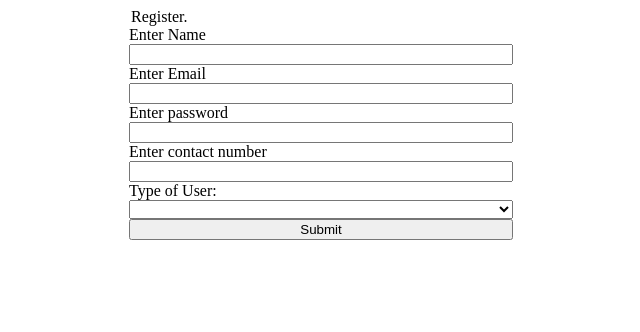
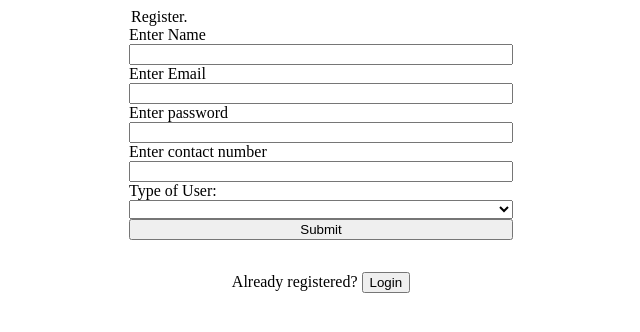
Before and after one commit to ishansathe/byShip, a website: page src/registration_files/register.html in a window 1280 px wide. Shown: the whole page, without its empty margins (319-959 px from the left). Drawn offline with Linux system fonts and the light colour scheme.

Commit message:
Added login button to register page.

```diff
--- a/server.mjs
+++ b/server.mjs
@@ -240,7 +240,7 @@ app.get('/home', (req, res) => {
 app.get('/login', (req, res) => {
     console.log(req.query)
     if(req.query.code == '1') {
-        res.render('login', {existence_error : "Invalid Username, Password, Type or all."})
+        res.render('login', {existence_error : "Invalid Username, Password, User Type or all."})
         return;
     }
 
--- a/src/registration_files/register.html
+++ b/src/registration_files/register.html
@@ -32,5 +32,10 @@
         <!-- Script is kept at the end so that elements can be altered after they are already loaded. -->
         <script src="preset_type.js"></script>
 
+        <div style="text-align: center; margin: 2rem;">
+            Already registered?
+            <button onclick="window.location.href='/login'">Login</button>
+        </div>
+
     </body>
 </html>
```
